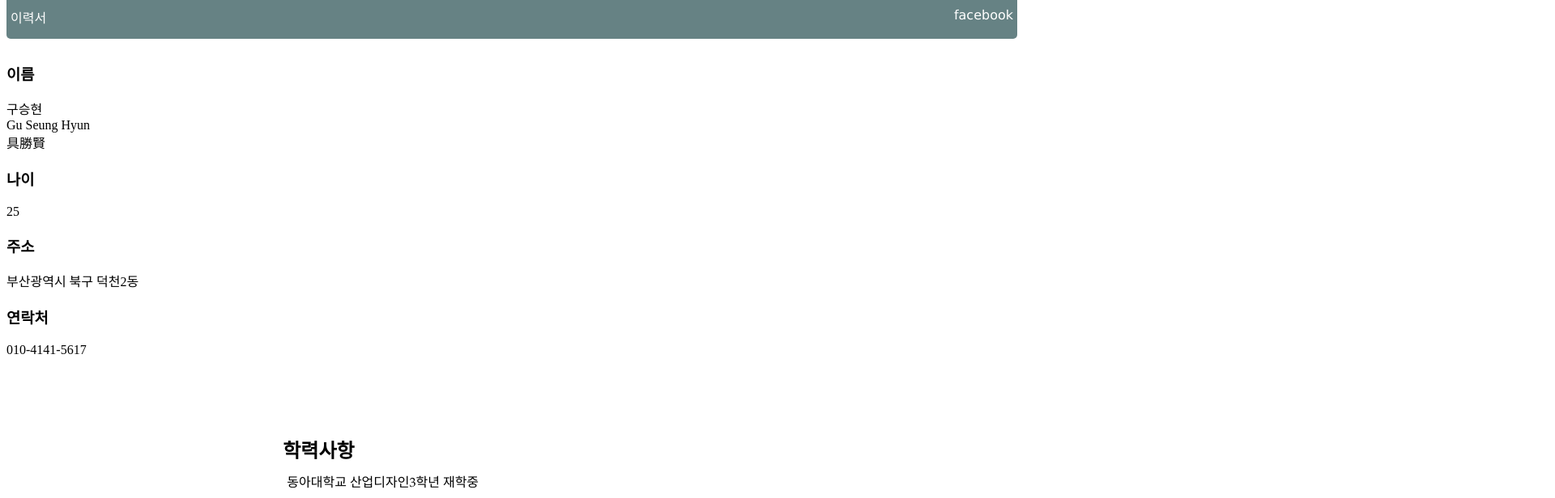
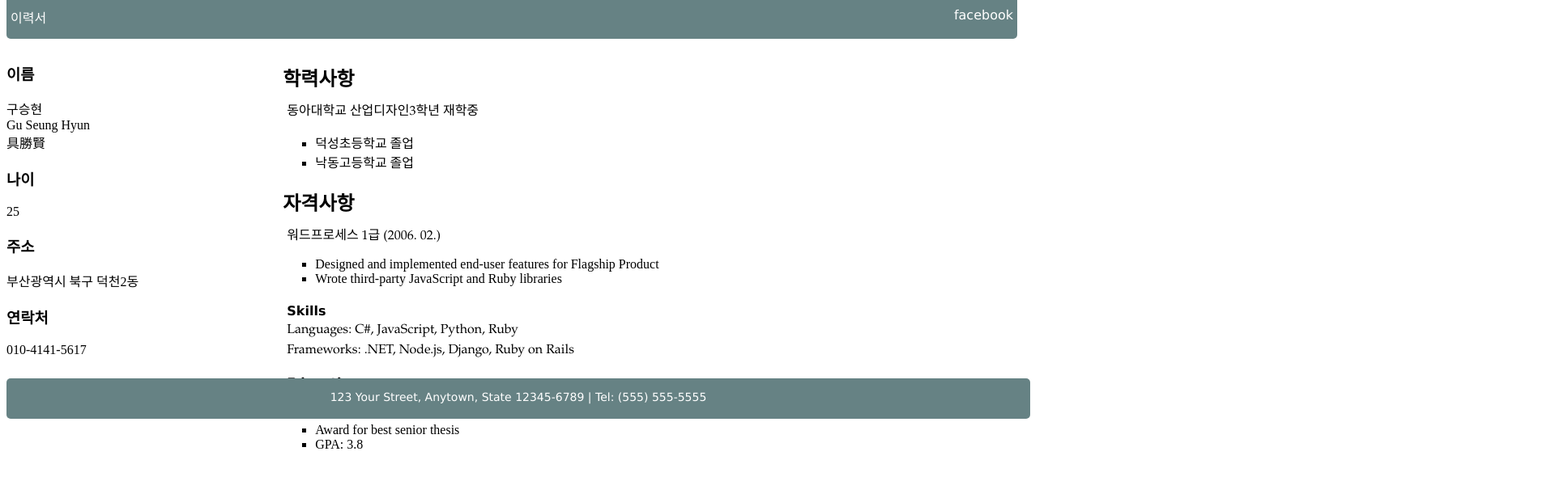
Before and after one commit to rntmdgus/test, a plain HTML site: page index.html in a window 1280 px wide. Shown: the top 616 px of the page at 81% size, 1920 px wide, since content can reach past the window. Drawn offline with Linux system fonts and the light colour scheme.

Commit message:
Update stylesheet.css

```diff
--- a/stylesheet.css
+++ b/stylesheet.css
@@ -56,7 +56,7 @@ a:hover {
 	position: relative;
 	float: left;
 	margin-top: 50px;
-	width: 250%;
+	width: 25%;
 	height: 400px;
 	background-color: #white;
 	margin-bottom: 10px;
```
